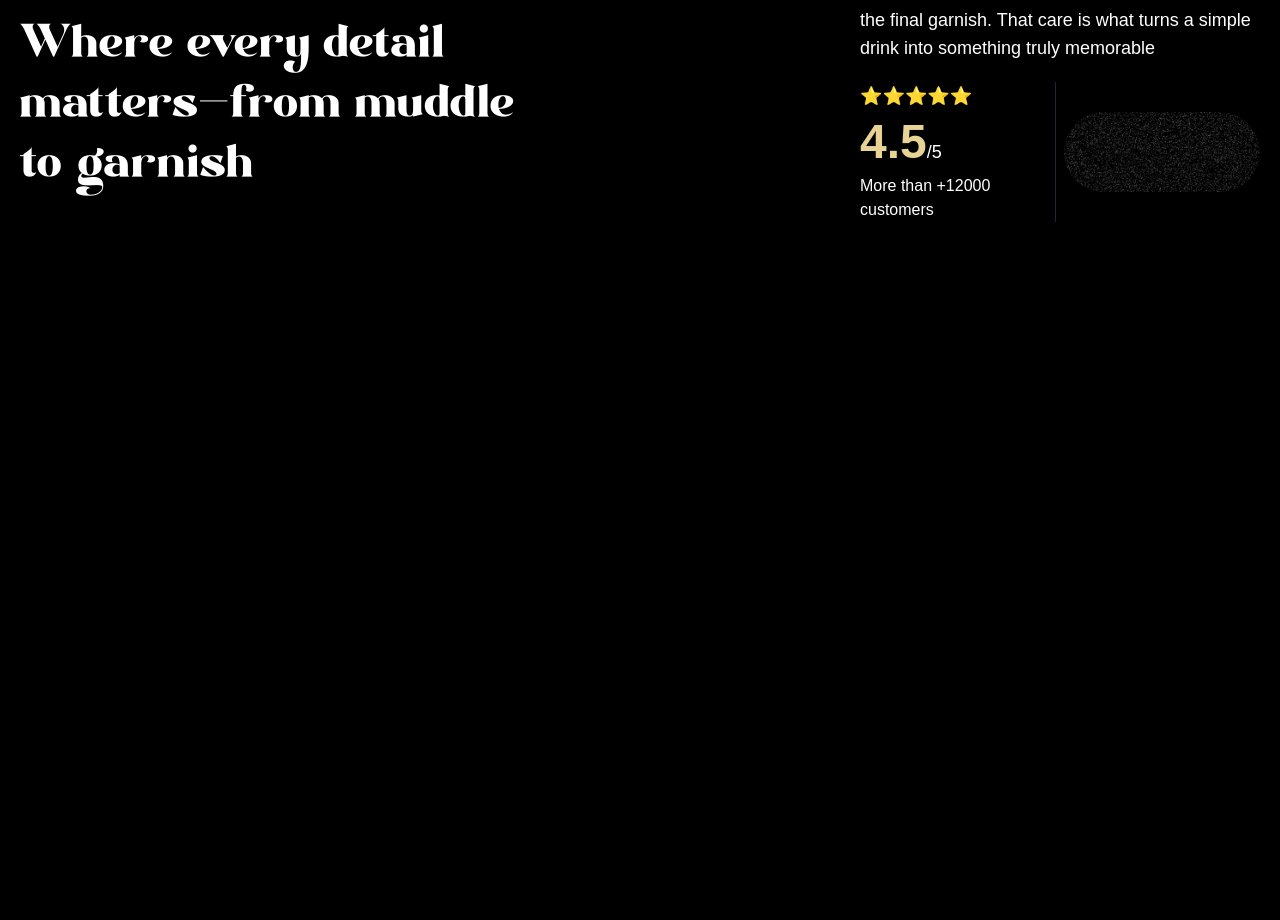
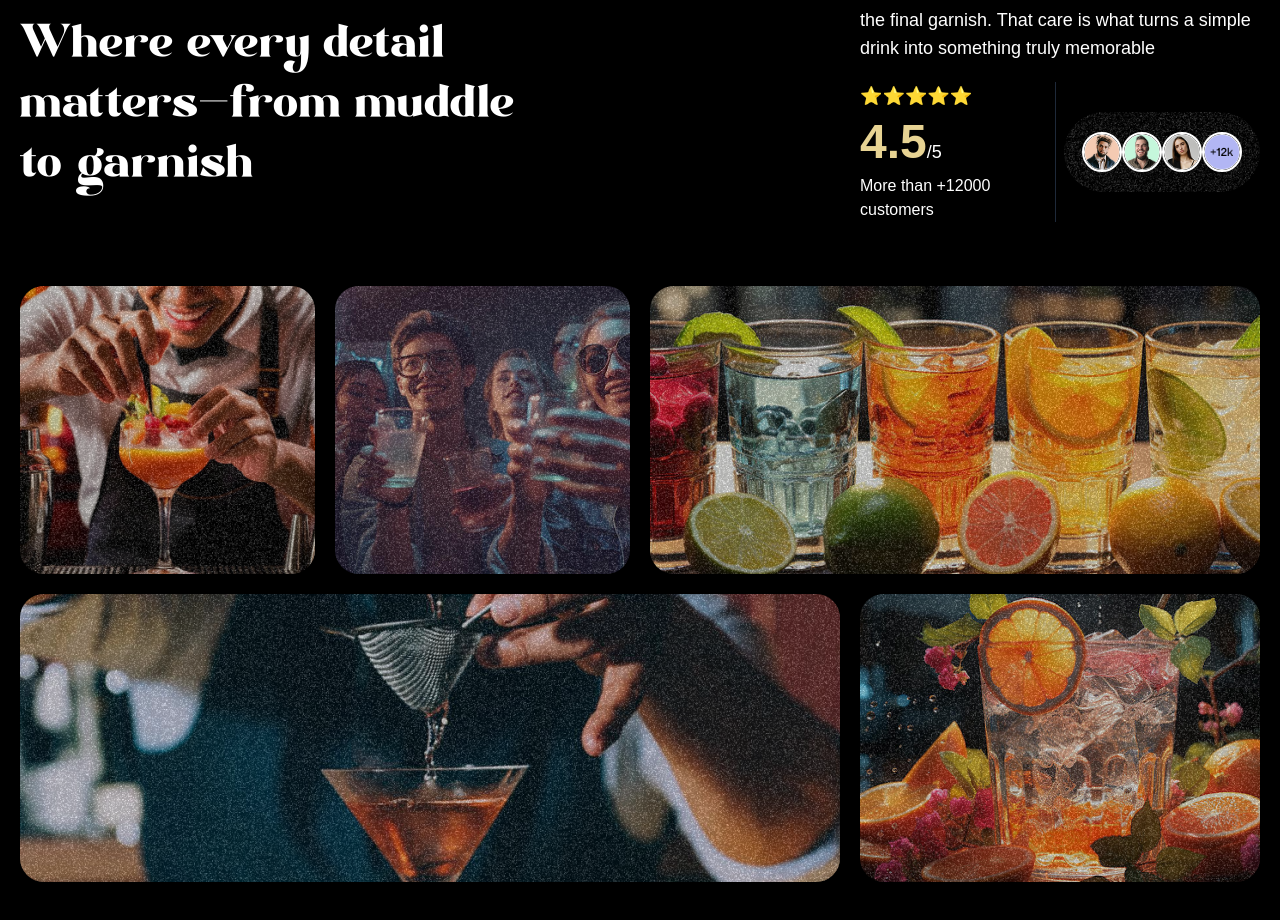
Before and after one commit to SouravBhardwaj997/mojito-gsap, a React (Vite) app: page / in a window 1280 px wide. Shown: the part 1762-2682 px from the top of the page. Before the commit the page ends 2400 px from the top, so only its background shows below. Built offline with nearby package versions, Linux system fonts and the light colour scheme; a web font is replaced by a local one.

Commit message:
Enhance About section with GSAP animations and improve grid layout in CSS

```diff
--- a/src/components/About.jsx
+++ b/src/components/About.jsx
@@ -1,10 +1,49 @@
+import { useGSAP } from "@gsap/react";
+import gsap from "gsap";
+import { SplitText } from "gsap/all";
+
 const About = () => {
+  useGSAP(() => {
+    const t1 = gsap.timeline({
+      scrollTrigger: {
+        trigger: "#about",
+        start: "top center",
+      },
+    });
+    const heading = new SplitText(".heading", {
+      type: "words",
+    });
+
+    t1.from(heading.words, {
+      y: 80,
+      opacity: 0,
+      stagger: 0.02,
+    });
+
+    t1.from(".top-grid", {
+      y: 30,
+      opacity: 0,
+      stagger: 0.02,
+    });
+
+    t1.from(
+      ".bottom-grid",
+      {
+        y: 30,
+        opacity: 0,
+        stagger: 0.02,
+      },
+      "-=0.5"
+    );
+  });
   return (
     <section id="about">
       <div className="content">
-        <div className="col-span-5">
+        <div className="md:col-span-5">
           <div className="badge">Best Cocktails</div>
-          <h2>Where every detail matters—from muddle to garnish</h2>
+          <h2 className="heading">
+            Where every detail matters—from muddle to garnish
+          </h2>
         </div>
         <div className="col-span-3"></div>
         <div className="sub-content">
@@ -15,9 +54,11 @@ const About = () => {
           </p>
           <div className="grid grid-cols-2 items-center">
             <div className="border-r border-gray-800">
-              <span className="flex gap- text-white">
+              <span className="flex text-white">
                 {[1, 2, 3, 4, 5].map((el) => (
-                  <p className="text-white">⭐</p>
+                  <p className="text-white" key={el}>
+                    ⭐
+                  </p>
                 ))}
               </span>
               <p>
@@ -27,27 +68,55 @@ const About = () => {
             </div>
             <div className="relative h-20">
               <div className="rounded-full p-3 noisy">
-                {/* <div className="flex flex-row">
+                <div className=" mx-auto flex flex-row gap-0 items-center h-full w-fit">
                   <img
                     src="/images/profile1.png"
-                    className="rounded-full h-10 w-10"
+                    className="rounded-full h-10 w-10 border-2 border-white"
                   />
                   <img
                     src="/images/profile2.png"
-                    className="rounded-full h-10 w-10"
+                    className="rounded-full h-10 w-10 border-2 border-white"
                   />
                   <img
                     src="/images/profile3.png"
-                    className="rounded-full h-10 w-10"
+                    className="rounded-full h-10 w-10 border-2 border-white"
                   />
                   <img
                     src="/images/profile4.png"
-                    className="rounded-full h-10 w-10"
+                    className="rounded-full h-10 w-10 border-2 border-white"
                   />
-                </div> */}
+                </div>
               </div>
             </div>
           </div>
+        </div>
+      </div>
+      <div className="top-grid mt-16">
+        <div className="col-span-1 md:col-span-1 xl:col-span-3">
+          <div className="noisy" />
+          <img src="/images/abt1.png" />
+        </div>
+        <div className="col-span-1 md:col-span-1 xl:col-span-3">
+          <div className="noisy" />
+
+          <img src="/images/abt2.png" />
+        </div>
+        <div className="col-span-1 md:col-span-2 xl:col-span-6">
+          <div className="noisy" />
+
+          <img src="/images/abt3.png" />
+        </div>
+      </div>
+      <div className="bottom-grid">
+        <div className="col-span-1 md:col-span-1 xl:col-span-8">
+          <div className="noisy" />
+
+          <img src="/images/abt5.png" />
+        </div>
+        <div className=" col-span-1 md:col-span-1 xl:col-span-4">
+          <div className="noisy" />
+
+          <img src="/images/abt4.png" />
         </div>
       </div>
     </section>
--- a/src/index.css
+++ b/src/index.css
@@ -216,7 +216,7 @@ body {
     }
 
     .top-grid {
-      @apply grid grid-cols-1 xl:grid-cols-12 gap-5 mb-5 md:px-0 px-5;
+      @apply grid grid-cols-1 md:grid-cols-2 xl:grid-cols-12 gap-5 mb-5 md:px-0 px-5;
 
       > div {
         @apply rounded-3xl overflow-hidden h-72 relative;
@@ -228,7 +228,7 @@ body {
     }
 
     .bottom-grid {
-      @apply grid grid-cols-1 md:grid-cols-12 gap-5 md:px-0 px-5;
+      @apply grid grid-cols-1 md:grid-cols-12 xl:grid-cols-12 gap-5 md:px-0 px-5;
 
       > div {
         @apply rounded-3xl overflow-hidden h-72 relative;
```
